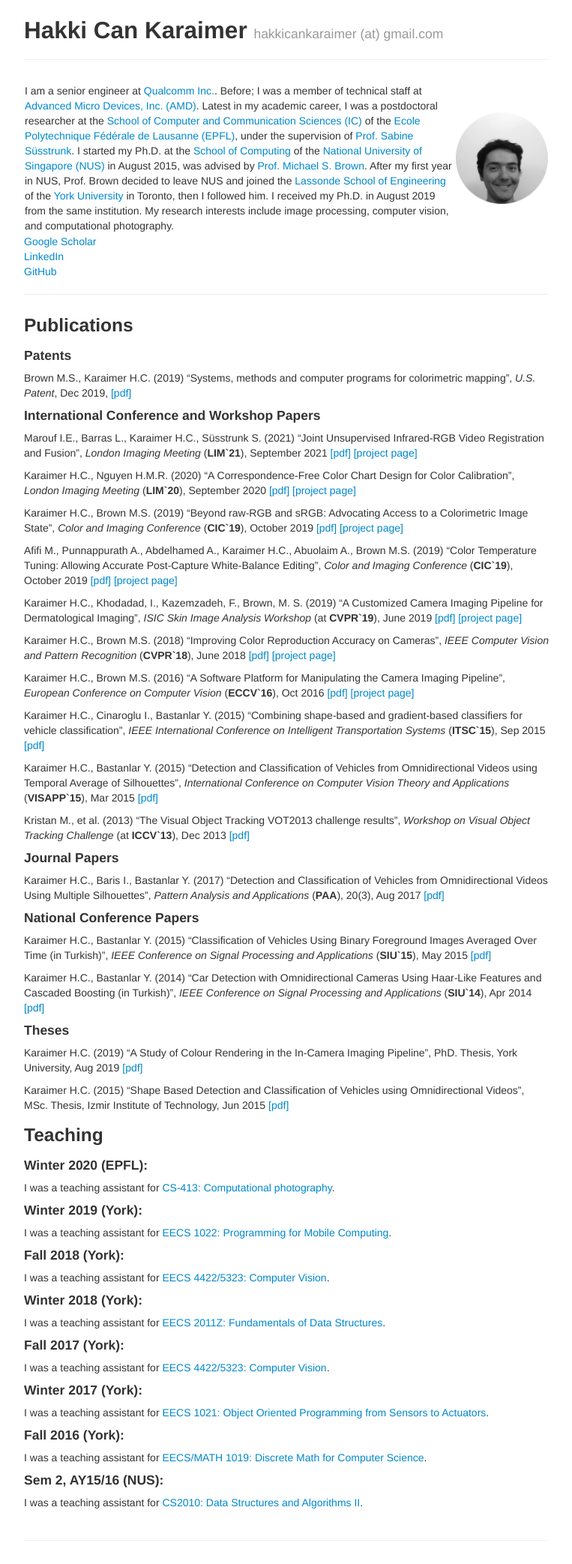
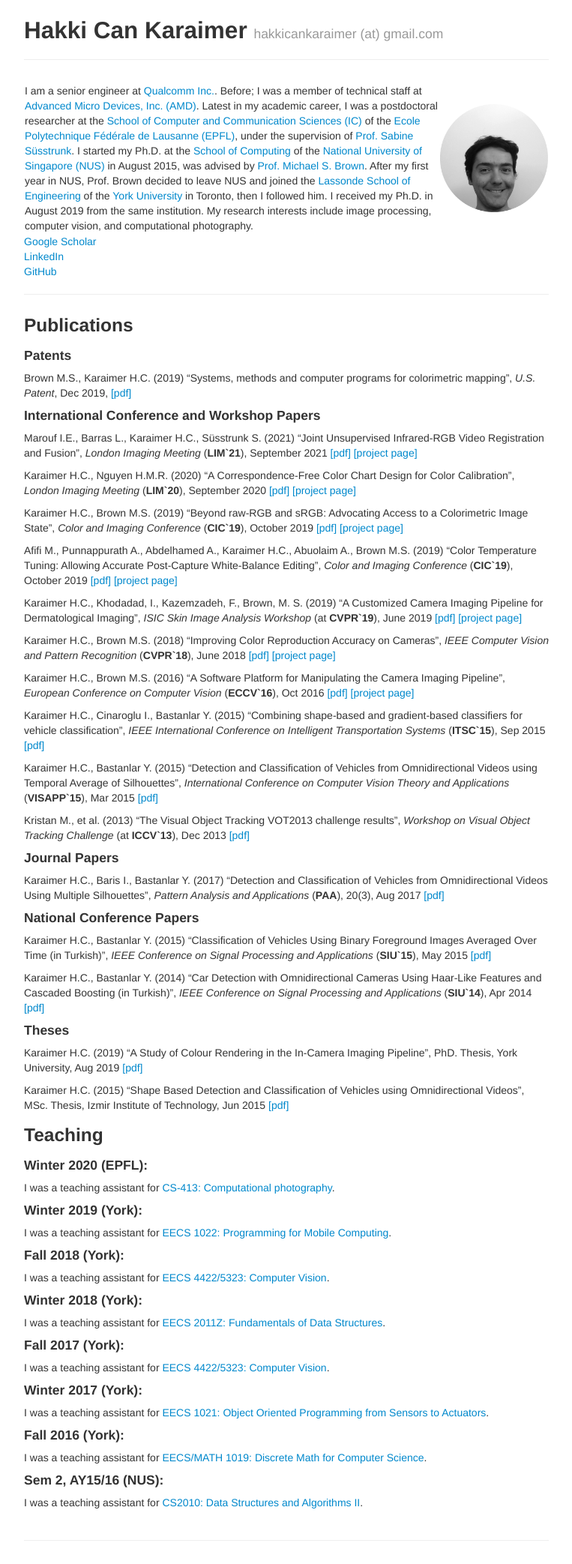
Before and after one commit to karaimer/karaimer.github.io, a Jekyll site: the page built from index.md, in a window 1280 px wide. Shown: the whole page at 75% size, without its empty margins (258-1021 px from the left). Built offline with Jekyll 4.4.1, drawn with Linux system fonts in a browser that asks for light colours.

Commit message:
Update index.md

```diff
--- a/index.md
+++ b/index.md
@@ -8,7 +8,7 @@
 
 | - | - |
 |---|---|
-| I am a senior engineer at [Qualcomm Inc.](https://www.qualcomm.com/). Before; I was a member of technical staff at [Advanced Micro Devices, Inc. (AMD)](https://www.amd.com/en). Latest in my academic career, I was a postdoctoral researcher at the [School of Computer and Communication Sciences (IC)](https://www.epfl.ch/schools/ic/) of the [Ecole Polytechnique Fédérale de Lausanne (EPFL)](https://www.epfl.ch/en/), under the supervision of [Prof. Sabine Süsstrunk](https://www.epfl.ch/labs/ivrl/people/susstrunk/). I started my Ph.D. at the [School of Computing](https://www.comp.nus.edu.sg) of the [National University of Singapore (NUS)](http://nus.edu.sg/) in August 2015, was advised by [Prof. Michael S. Brown](http://www.cse.yorku.ca/~mbrown/). After my first year in NUS, Prof. Brown decided to leave NUS and joined the [Lassonde School of Engineering](https://lassonde.yorku.ca) of the [York University](https://www.yorku.ca/index.html) in Toronto, then I followed him. I received my Ph.D. in August 2019 from the same institution. My research interests include image processing, computer vision, and computational photography.     | ![](/image/original_0099.png){:height="1200px" width="1300px"} |
+| I am a senior engineer at [Qualcomm Inc.](https://www.qualcomm.com/). Before; I was a member of technical staff at [Advanced Micro Devices, Inc. (AMD)](https://www.amd.com/en). Latest in my academic career, I was a postdoctoral researcher at the [School of Computer and Communication Sciences (IC)](https://www.epfl.ch/schools/ic/) of the [Ecole Polytechnique Fédérale de Lausanne (EPFL)](https://www.epfl.ch/en/), under the supervision of [Prof. Sabine Süsstrunk](https://www.epfl.ch/labs/ivrl/people/susstrunk/). I started my Ph.D. at the [School of Computing](https://www.comp.nus.edu.sg) of the [National University of Singapore (NUS)](http://nus.edu.sg/) in August 2015, was advised by [Prof. Michael S. Brown](http://www.cse.yorku.ca/~mbrown/). After my first year in NUS, Prof. Brown decided to leave NUS and joined the [Lassonde School of Engineering](https://lassonde.yorku.ca) of the [York University](https://www.yorku.ca/index.html) in Toronto, then I followed him. I received my Ph.D. in August 2019 from the same institution. My research interests include image processing, computer vision, and computational photography.     | ![](/image/original_0099.png){:height="1400px" width="1600px"} |
 
 [Google Scholar](https://scholar.google.com/citations?user=jhlnGS4AAAAJ&hl=en)
 [LinkedIn](https://www.linkedin.com/in/karaimer)
```
